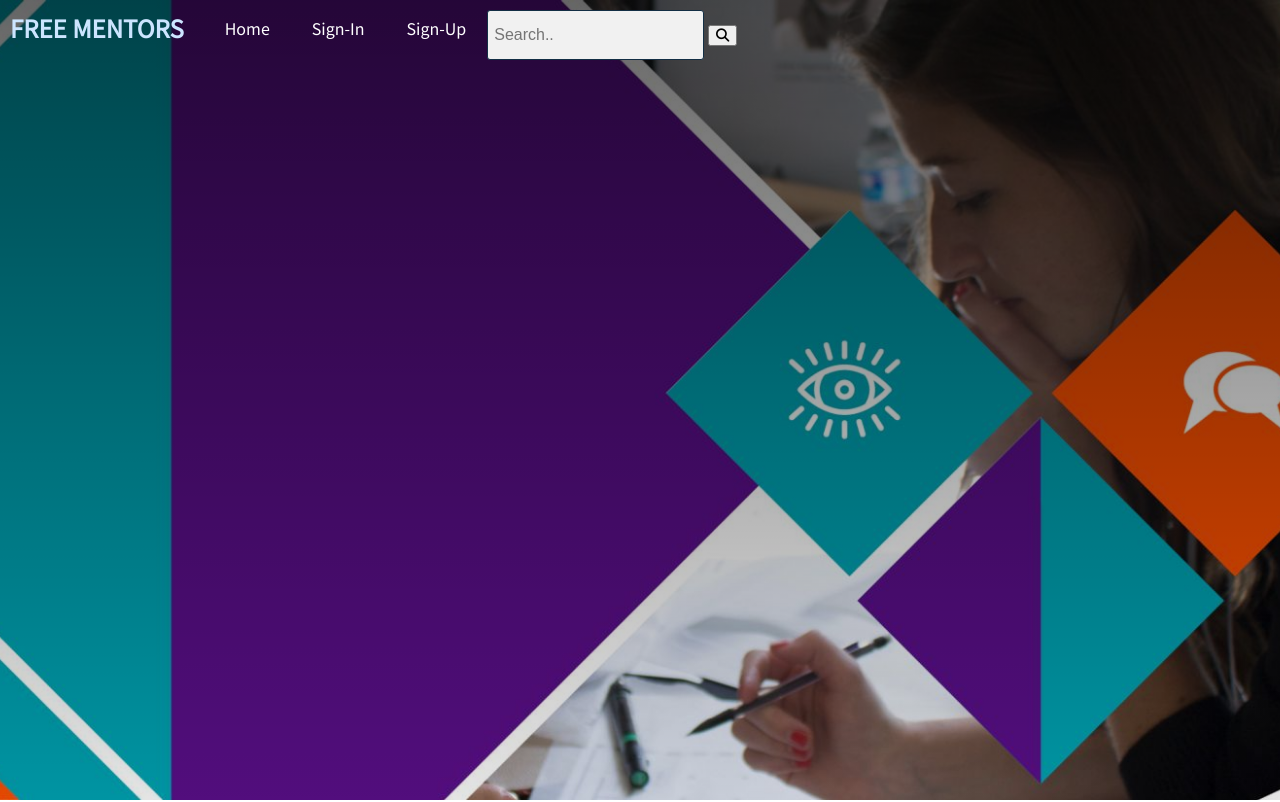
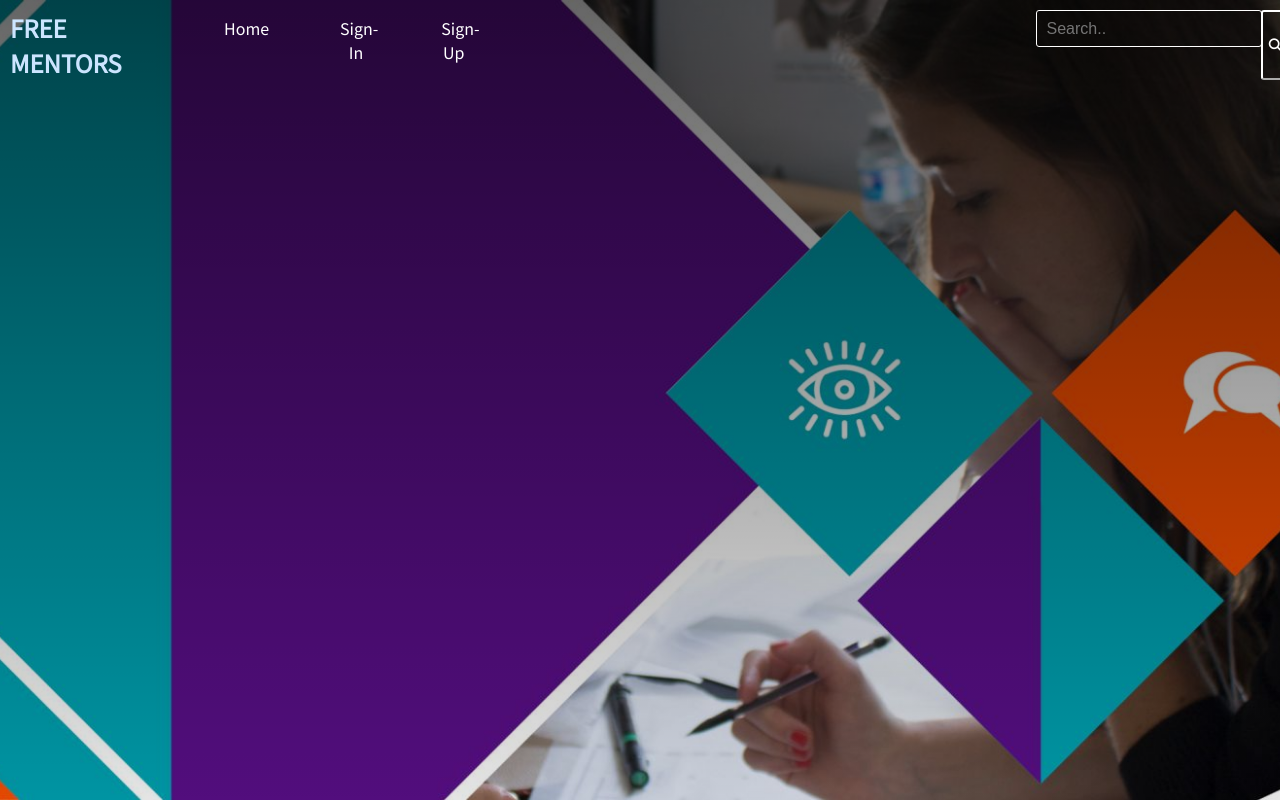
Before and after one commit to BurnerB/Free-Mentors, a plain HTML site: page UI/index.html in a window 1280 px wide. Shown: the top 802 px of the page. Drawn offline with Linux system fonts and the light colour scheme.

```diff
--- a/UI/css/style.css
+++ b/UI/css/style.css
@@ -45,7 +45,6 @@ header{
     padding: 6px;
     transition: border-bottom 1s;
 
-
 }
 .nav-link-wrapper a{
     color: #ffffff;
@@ -64,6 +63,42 @@ header{
     color:#cce5ff;
 }
 
+.search{
+    display: flex;
+    height:auto;
+}
+
+.search input{
+    border-bottom-right-radius: 0;
+    border-top-right-radius: 0;
+    color:#ffffff;
+    border-color: #fff;
+    background-color: transparent;
+    position: relative;
+    float: left;
+    width: 100%;
+    margin-bottom: 0px;
+    margin-left: 550px;
+    height: 25px;
+    padding: 5px 10px;
+    font-size: 14px;
+    border-radius: 3px;
+    font-size: 1em !important;
+}
+
+.search button{
+    margin-left: -1px;
+    background-color:transparent;
+    color: #ffffff;;
+    border-color: #fff;
+    border-bottom-right-radius: 0;
+    border-top-right-radius: 0;
+    border-radius: 3px;
+}
+.search input:focus, textarea:focus {
+    background-color:transparent;
+    outline: none;
+}
 
 /* Signup form */
 .container{
@@ -229,6 +264,8 @@ span{
 
 
 
+
+
 @media(max-width:590px){
     .nav-link-wrapper{
         text-align: center;
```
